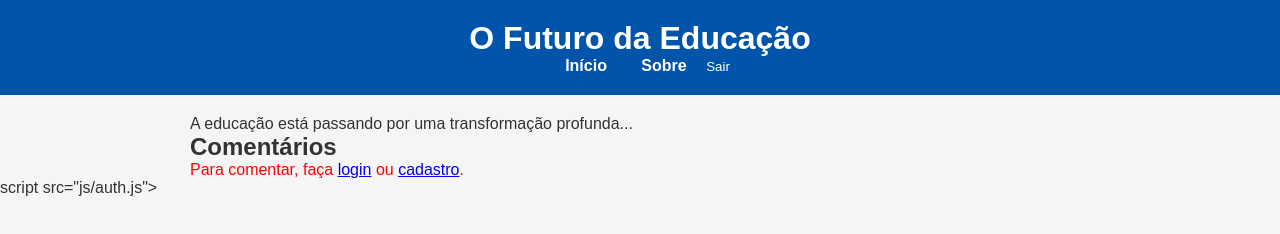
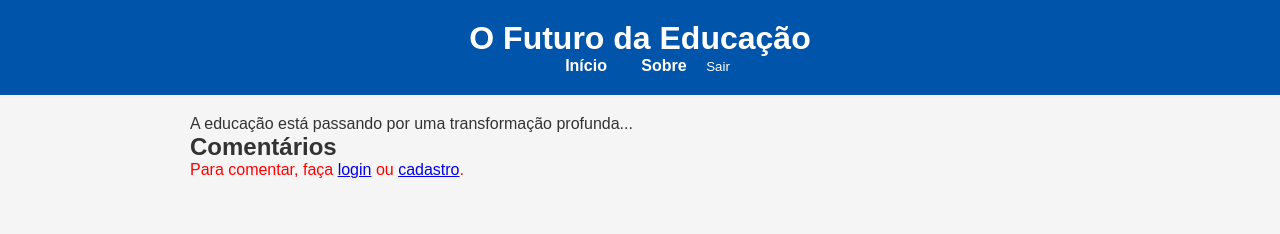
Before and after one commit to ProfessordoFuturoRodrigo/blogedu, a plain HTML site: page post.html in a window 1280 px wide. Drawn offline with Linux system fonts and the light colour scheme; no server answers.

Commit message:
Update post.html

```diff
--- a/post.html
+++ b/post.html
@@ -42,7 +42,7 @@
 <script src="https://www.gstatic.com/firebasejs/8.10.0/firebase-firestore.js"></script>
 
 <script src="js/firebase.js"></script>
-script src="js/auth.js"></script>
+<script src="js/auth.js"></script>
 <script src="js/comentarios.js"></script>
 
 </body>
```
